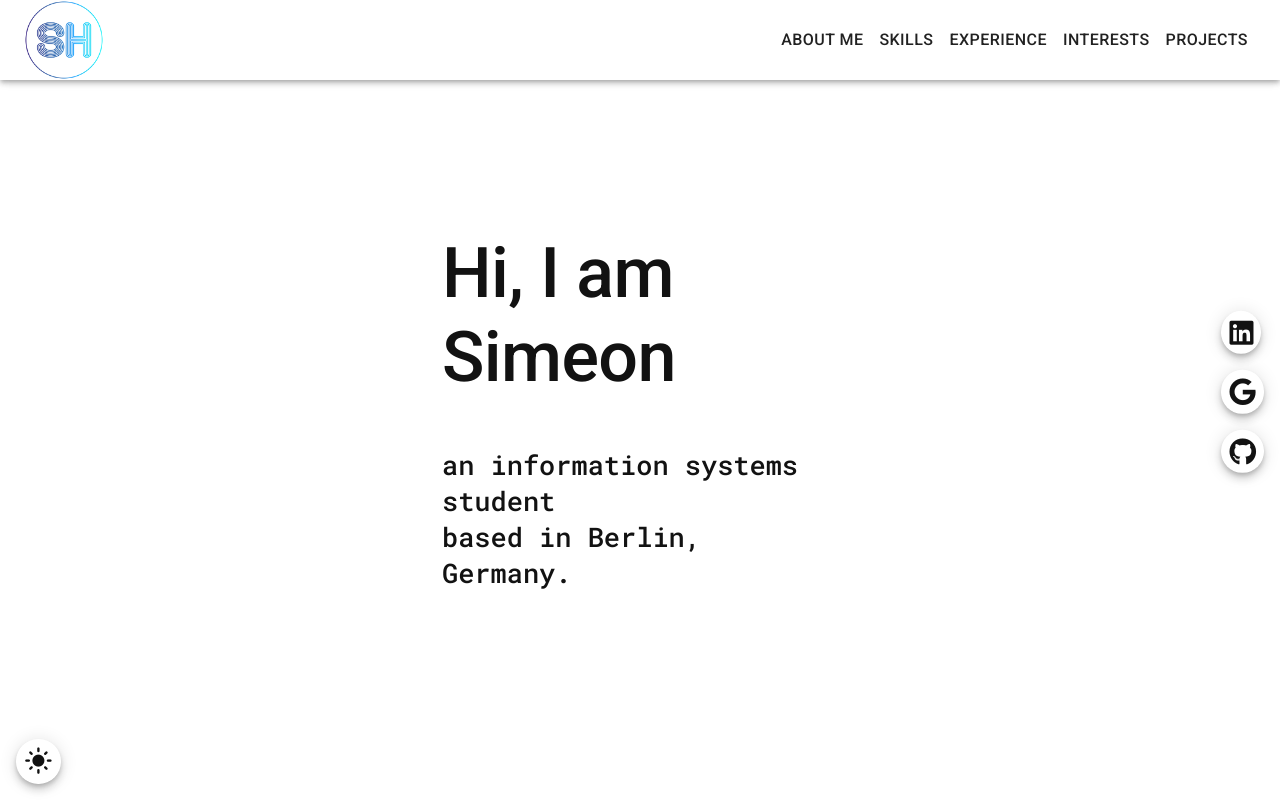
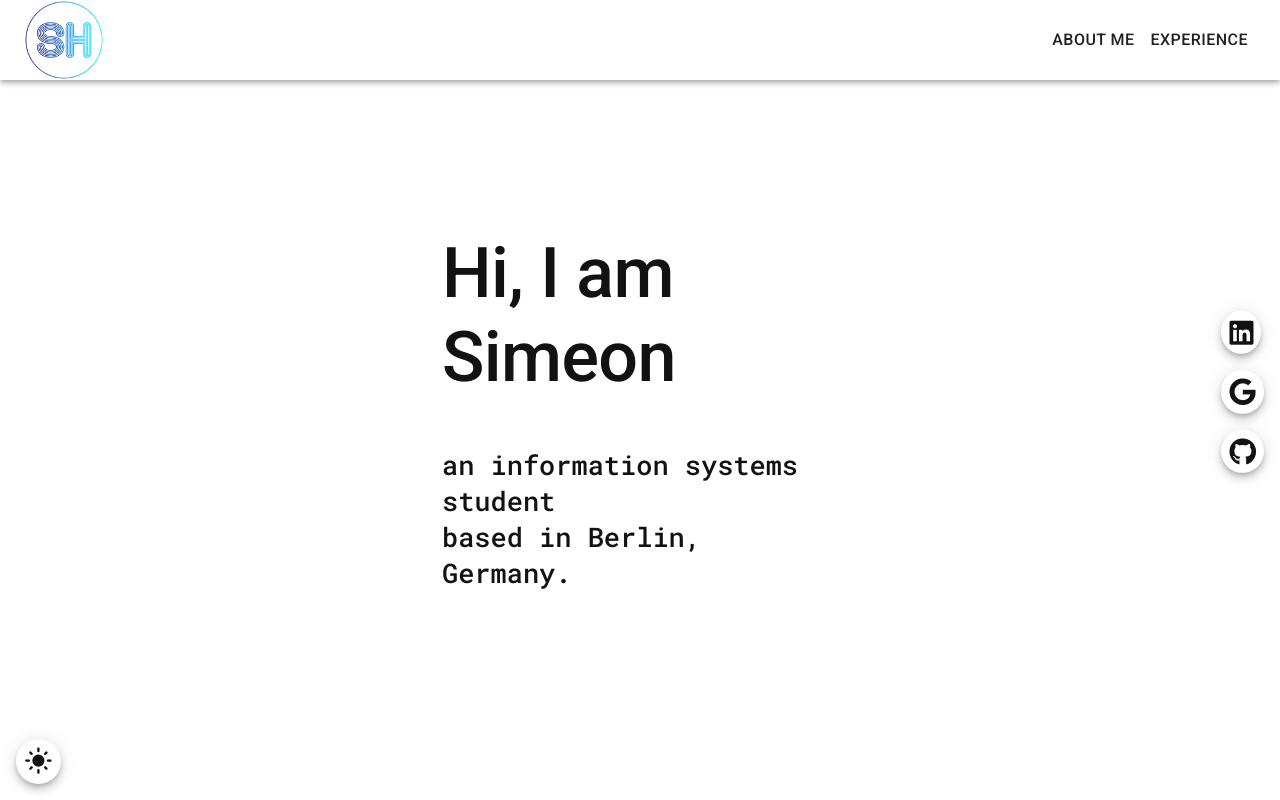
Before and after one commit to heupelS/personal-website-template, a React (Create React App) app: page / in a window 1280 px wide. Built offline with nearby package versions, Linux system fonts and the light colour scheme.

Commit message:
added section linking

```diff
--- a/src/components/content/Content.js
+++ b/src/components/content/Content.js
@@ -6,6 +6,7 @@ export default function Content(theme) {
   theme = useTheme();
   return (
     <Container
+      id="about-me"
       maxWidth="xs"
       sx={{
         width: "50%",
--- a/src/components/content/Headerbar.js
+++ b/src/components/content/Headerbar.js
@@ -1,5 +1,4 @@
 import * as React from "react";
-import PropTypes from "prop-types";
 import AppBar from "@mui/material/AppBar";
 import Box from "@mui/material/Box";
 import Divider from "@mui/material/Divider";
@@ -11,14 +10,24 @@ import ListItemButton from "@mui/material/ListItemButton";
 import ListItemText from "@mui/material/ListItemText";
 import MenuIcon from "@mui/icons-material/Menu";
 import Toolbar from "@mui/material/Toolbar";
-import Typography from "@mui/material/Typography";
 import Button from "@mui/material/Button";
-import Zoom from "@mui/material/Zoom";
-import { alpha, styled } from "@mui/material/styles";
 import logo from "../../assets/logo_transparent.png";
 import { useTheme } from "@mui/material/styles";
+import Link from "@mui/material/Link";
 
-const navItems = ["About Me", "Skills", "Experience", "Interests", "Projects"];
+const navItems = [
+  { id: "about-me", name: "About Me" },
+  { id: "experience", name: "Experience" },
+];
+
+// future nav items
+/* const navItems = [
+  { id: "about-me", name: "About Me" },
+  { id: "skills", name: "Skills" },
+  { id: "experience", name: "Experience" },
+  { id: "interests", name: "Interests" },
+  { id: "projects", name: "Projects" },
+]; */
 
 export default function HeaderBar(props) {
   const { window } = props;
@@ -54,9 +63,9 @@ export default function HeaderBar(props) {
       />
       <List>
         {navItems.map((item) => (
-          <ListItem key={item} disablePadding>
+          <ListItem key={item.id} disablePadding>
             <ListItemButton sx={{ justifyContent: "center", minWidth: 0 }}>
-              <ListItemText primary={item} sx={{ textAlign: "center" }} />
+              <ListItemText primary={item.name} sx={{ textAlign: "center" }} />
             </ListItemButton>
           </ListItem>
         ))}
@@ -105,8 +114,12 @@ export default function HeaderBar(props) {
             sx={{ display: { xs: "none", sm: "block" }, marginLeft: "auto" }}
           >
             {navItems.map((item) => (
+              <Link
+                href={`#${item.id}`}
+                sx={{ color: "inherit" }}
+                key={item.id}
+              >
                 <Button
-                key={item}
                   sx={{
                     color: "inherit",
                     ":hover": {
@@ -117,8 +130,9 @@ export default function HeaderBar(props) {
                     },
                   }}
                 >
-                {item}
+                  {item.name}
                 </Button>
+              </Link>
             ))}
           </Box>
         </Toolbar>
```
Lines whose indentation alone changed are shown as unchanged.
